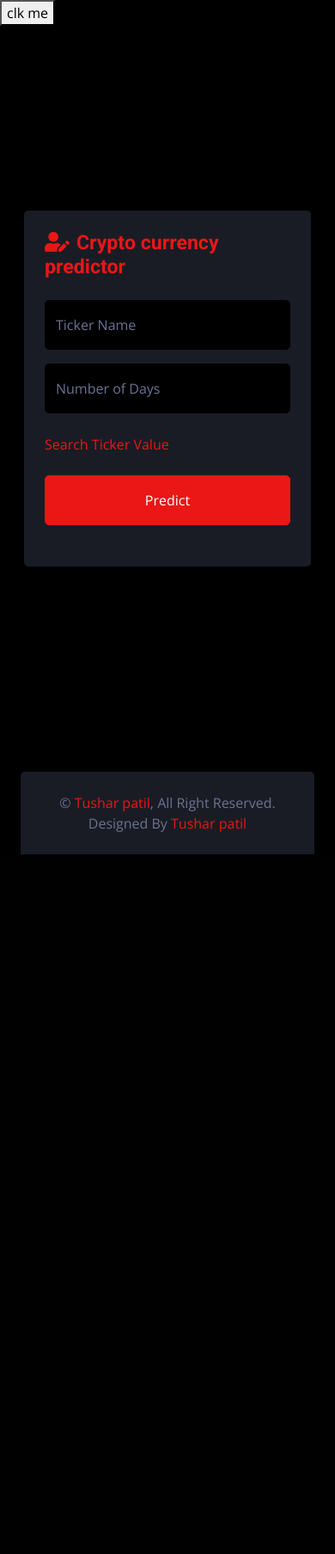
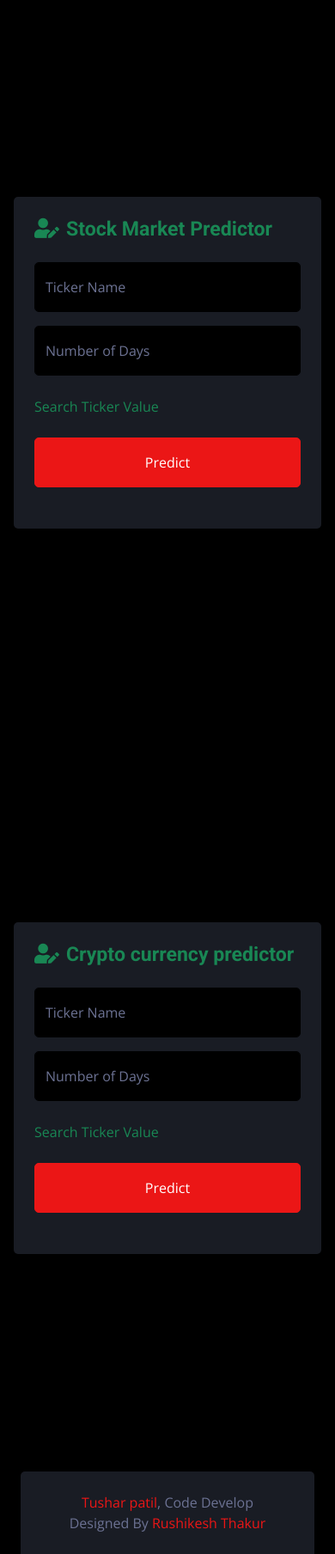
Before and after one commit to tusharpatil1907/Finaci-ai, a Django app: page /search/ in a window 390 px wide. Shown: the part 64-1872 px from the top of the page at 86% size. Before the commit the page ends 1058 px from the top, so only its background shows below. Run offline with Django 4.2, Linux system fonts and the light colour scheme; some libraries are stand-ins or nearby versions.

Commit message:
Update search.html
remove toggle button  stockpredictor and cryptopredictor box

```diff
--- a/app/templates/search.html
+++ b/app/templates/search.html
@@ -5,7 +5,7 @@
 
 <head>
     <meta charset="utf-8">
-    <title>Stock Market Prediction</title>
+    <title>Finaci-Ai</title>
     <meta content="width=device-width, initial-scale=1.0" name="viewport">
     <meta content="" name="keywords">
     <meta content="" name="description">
@@ -16,7 +16,8 @@
     <!-- Google Web Fonts -->
     <link rel="preconnect" href="https://fonts.googleapis.com">
     <link rel="preconnect" href="https://fonts.gstatic.com" crossorigin>
-    <link href="https://fonts.googleapis.com/css2?family=Open+Sans:wght@400;600&family=Roboto:wght@500;700&display=swap" rel="stylesheet">
+    <link href="https://fonts.googleapis.com/css2?family=Open+Sans:wght@400;600&family=Roboto:wght@500;700&display=swap"
+        rel="stylesheet">
 
     <!-- Icon Font Stylesheet -->
     <link href="https://cdnjs.cloudflare.com/ajax/libs/font-awesome/5.10.0/css/all.min.css" rel="stylesheet">
@@ -36,7 +37,8 @@
 <body>
     <div class="container-fluid position-relative d-flex p-0">
         <!-- Spinner Start -->
-        <div id="spinner" class="show bg-dark position-fixed translate-middle w-100 vh-100 top-50 start-50 d-flex align-items-center justify-content-center">
+        <div id="spinner"
+            class="show bg-dark position-fixed translate-middle w-100 vh-100 top-50 start-50 d-flex align-items-center justify-content-center">
             <div class="spinner-border text-primary" style="width: 3rem; height: 3rem;" role="status">
                 <span class="sr-only">Loading...</span>
             </div>
@@ -48,12 +50,15 @@
         <div class="sidebar pe-4 pb-3">
             <nav class="navbar bg-secondary navbar-dark">
                 <a href="../" class="navbar-brand mx-4 mb-3">
-                    <h3 class="text-primary"><i class="fa fa-user-edit me-2"></i>Stocks</h3>
+                    <h3 class="text-primary"><i class="fa fa-user-edit me-2"></i>Finaci-Ai</h3>
                 </a>
                 <div class="d-flex align-items-center ms-4 mb-4">
                     <div class="position-relative">
-                        <img class="rounded-circle" src="{% static 'image/user.png' %}" alt="" style="width: 40px; height: 40px;">
-                        <div class="bg-success rounded-circle border border-2 border-white position-absolute end-0 bottom-0 p-1"></div>
+                        <img class="rounded-circle" src="{% static 'image/user.png' %}" alt=""
+                            style="width: 40px; height: 40px;">
+                        <div
+                            class="bg-success rounded-circle border border-2 border-white position-absolute end-0 bottom-0 p-1">
+                        </div>
                     </div>
                     <div class="ms-3">
                         <h6 class="mb-0">Welcome</h6>
@@ -84,7 +89,8 @@
                 <div class="navbar-nav align-items-center ms-auto">
                     <div class="nav-item dropdown">
                         <a href="#" class="nav-link dropdown-toggle" data-bs-toggle="dropdown">
-                            <img class="rounded-circle me-lg-2" src="{% static 'image/user.png' %}" alt="" style="width: 40px; height: 40px;">
+                            <img class="rounded-circle me-lg-2" src="{% static 'image/user.png' %}" alt=""
+                                style="width: 40px; height: 40px;">
                             <span class="d-none d-lg-inline-flex">Guest</span>
                         </a>
                         <div class="dropdown-menu dropdown-menu-end bg-secondary border-0 rounded-0 rounded-bottom m-0">
@@ -96,29 +102,34 @@
             </nav>
             <!-- Navbar End -->
 
+            <div class=" d-flex justify-content-between row">
 
-            <div class="container-fluid" id="stockpredictor" style="display:none;">
-                <div class="row h-100 align-items-center justify-content-center" style="min-height: 100vh;">
-                    <div class="col-12 col-sm-8 col-md-6 col-lg-5 col-xl-4">
-                        <div class="bg-secondary rounded p-4 p-sm-5 my-4 mx-3">
+                <div class="col-md-6" id="stockpredictor">
+                    <div class="row align-items-center justify-content-center " style="min-height: 100vh;">
+                        <div class="">
+                            <div class="bg-secondary rounded p-4 p-sm-5 my-4 mx-3 w-30">
                                 <div class="d-flex align-items-center justify-content-between mb-3">
                                     <a href="../" class="">
-                                    <h3 class="text-primary"><i class="fa fa-user-edit me-2"></i>Stock Market Predictor</h3>
+                                        <h3 class="text-success"><i class="fa fa-user-edit me-2"></i>Stock Market Predictor
+                                        </h3>
                                     </a>
                                 </div>
 
                                 <div class="form-floating mb-3">
-                                <input type="text" class="form-control" id="tickerinp" placeholder="Ticker Name" name="ticker" autocomplete="on" required>
+                                    <input type="text" class="form-control" id="tickerinp" placeholder="Ticker Name"
+                                        name="ticker" autocomplete="on" required>
                                     <label for="tickerinp">Ticker Name</label>
                                 </div>
                                 <div class="form-floating mb-4">
-                                <input type="text" class="form-control" id="days" placeholder="Number of days" name="days" autocomplete="on" required>
+                                    <input type="text" class="form-control" id="days" placeholder="Number of days"
+                                        name="days" autocomplete="on" required>
                                     <label for="days">Number of Days</label>
                                 </div>
-                            <div class="d-flex align-items-center justify-content-between mb-4">
-                                <a href="../ticker">Search Ticker Value</a>
+                                <div class="d-flex align-items-center text-success justify-content-between mb-4">
+                                    <a class="text-success" href="../ticker">Search Ticker Value</a>
                                 </div>
-                            <button type="submit" class="btn btn-primary py-3 w-100 mb-4" onclick="LoadURL()">Predict</button>
+                                <button type="submit" class="btn btn-primary py-3 w-100 mb-4"
+                                    onclick="LoadURL()">Predict</button>
                                 <script type="text/javascript">
                                     function LoadURL() {
                                         var ticker = document.getElementById("tickerinp").value;
@@ -133,29 +144,33 @@
                         </div>
                     </div>
                 </div>
-<button type="button" id="btn" onclick="toggle_crypto()" >clk me</button>
-            <div class="container-fluid cryptopredictor">
-                <div class="row h-100 align-items-center justify-content-center" style="min-height: 100vh;">
-                    <div class="col-12 col-sm-8 col-md-6 col-lg-5 col-xl-4">
-                        <div class="bg-secondary rounded p-4 p-sm-5 my-4 mx-3">
+                <!-- <button type="button" class="btn btn-outline-success ms-3  " id="btn" onclick="toggle_crypto()" >Toggle</button> -->
+                <div class="col-md-6 cryptopredictor " id="Crypto">
+                    <div class="row align-items-center justify-content-center" style="min-height: 100vh;">
+                        <div class="">
+                            <div class="bg-secondary rounded p-4 p-sm-5 my-4 mx-3 w-30">
                                 <div class="d-flex align-items-center justify-content-between mb-3">
                                     <a href="../" class="">
-                                    <h3 class="text-primary"><i class="fa fa-user-edit me-2"></i>Crypto currency predictor</h3>
+                                        <h3 class="text-success"><i class="fa fa-user-edit me-2"></i>Crypto currency
+                                            predictor</h3>
                                     </a>
                                 </div>
 
                                 <div class="form-floating mb-3">
-                                <input type="text" class="form-control" id="tickerinp" placeholder="Ticker Name" name="ticker" autocomplete="on" required>
+                                    <input type="text" class="form-control" id="tickerinp" placeholder="Ticker Name"
+                                        name="ticker" autocomplete="on" required>
                                     <label for="tickerinp">Ticker Name</label>
                                 </div>
                                 <div class="form-floating mb-4">
-                                <input type="text" class="form-control" id="days" placeholder="Number of days" name="days" autocomplete="on" required>
+                                    <input type="text" class="form-control" id="days" placeholder="Number of days"
+                                        name="days" autocomplete="on" required>
                                     <label for="days">Number of Days</label>
                                 </div>
-                            <div class="d-flex align-items-center justify-content-between mb-4">
-                                <a href="../ticker">Search Ticker Value</a>
+                                <div class="d-flex align-items-center text-success justify-content-between mb-4">
+                                    <a class="text-success" href="../ticker">Search Ticker Value</a>
                                 </div>
-                            <button type="submit" class="btn btn-primary py-3 w-100 mb-4" onclick="LoadURL()">Predict</button>
+                                <button type="submit" class="btn btn-primary py-3 w-100  mb-4"
+                                    onclick="LoadURL()">Predict</button>
                                 <script type="text/javascript">
                                     function LoadURL() {
                                         var ticker = document.getElementById("tickerinp").value;
@@ -170,6 +185,7 @@
                         </div>
                     </div>
                 </div>
+            </div>
             <!-- Widgets End -->
 
 
@@ -178,11 +194,10 @@
                 <div class="bg-secondary rounded-top p-4">
                     <div class="row">
                         <div class="col-12 col-sm-6 text-center text-sm-start">
-                            &copy; <a href="#">Tushar patil</a>, All Right Reserved.
+                            <a href="https://github.com/tusharpatil1907/">Tushar patil</a>, Code Develop
                         </div>
                         <div class="col-12 col-sm-6 text-center text-sm-end">
-
-                            Designed By <a href="">Tushar patil</a>
+                            Designed By <a href="https://rushikeshthakur.netlify.app">Rushikesh Thakur</a>
                         </div>
                     </div>
                 </div>
@@ -191,7 +206,7 @@
         </div>
         <!-- Content End -->
 
-        <script>
+        <!-- <script>
                   function toggle_crypto(){
                let val= document.getElementById('stockpredictor')
                if (val.style.display == 'none'){
@@ -200,11 +215,13 @@
                else{
                 val.style.display='none'
                }
-            }
+            }  -->
+
+
 
         </script>
         <!-- Back to Top -->
-        <a href="#" class="btn btn-lg btn-primary btn-lg-square back-to-top"><i class="bi bi-arrow-up"></i></a>
+        <!-- <a href="#" class="btn btn-lg btn-primary btn-lg-square back-to-top"><i class="bi bi-arrow-up"></i></a> -->
     </div>
 
     <!-- JavaScript Libraries -->
```
Lines whose indentation alone changed are shown as unchanged.
